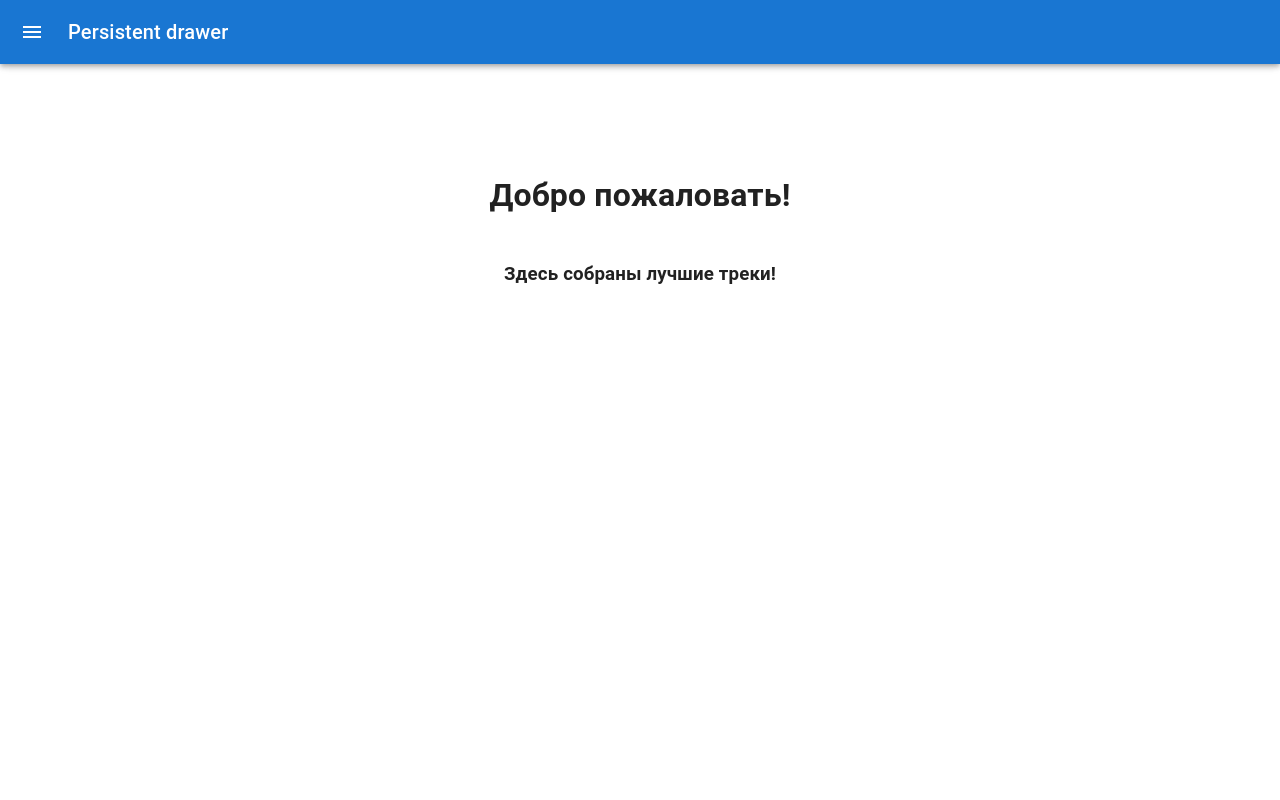
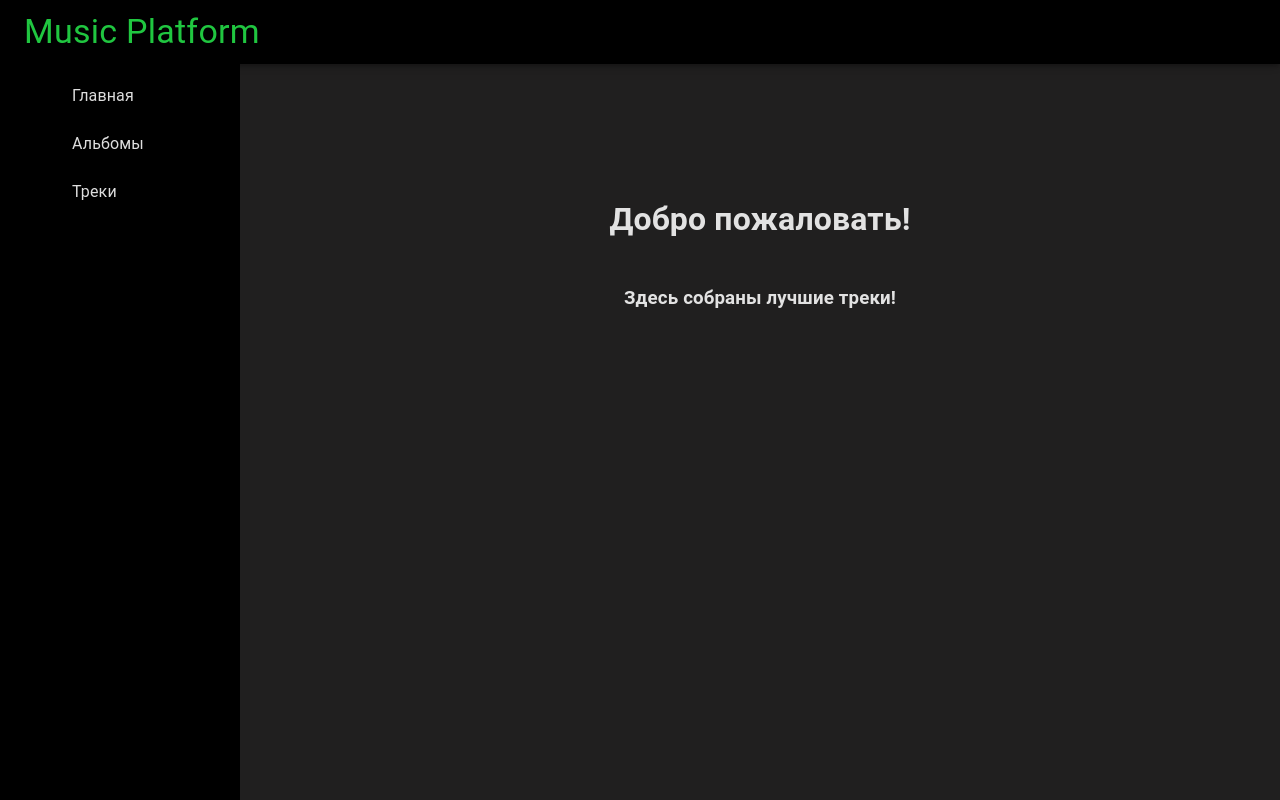
Before and after one commit to Vlad1slav1vanov/music-platform, a Next.js app in the folder client/: page / in a window 1280 px wide. Built offline with nearby package versions, Linux system fonts and the light colour scheme.

Commit message:
Навигация и хедер, добавление тем

```diff
--- /dev/null
+++ b/client/components/ClippedDrawer.tsx
@@ -0,0 +1,71 @@
+import * as React from 'react';
+import Box from '@mui/material/Box';
+import Drawer from '@mui/material/Drawer';
+import CssBaseline from '@mui/material/CssBaseline';
+import Toolbar from '@mui/material/Toolbar';
+import List from '@mui/material/List';
+import Divider from '@mui/material/Divider';
+import ListItem from '@mui/material/ListItem';
+import ListItemButton from '@mui/material/ListItemButton';
+import ListItemIcon from '@mui/material/ListItemIcon';
+import ListItemText from '@mui/material/ListItemText';
+import InboxIcon from '@mui/icons-material/MoveToInbox';
+import MailIcon from '@mui/icons-material/Mail';
+import Header from './Header';
+import { useRouter } from 'next/router';
+
+interface ClippedDrawerProps {
+  children: React.ReactNode;
+}
+
+const menuItems = [
+  { text: 'Главная', href: '/' },
+  { text: 'Альбомы', href: '/albums' },
+  { text: 'Треки', href: '/tracks' },
+];
+
+const drawerWidth = 240;
+
+const ClippedDrawer: React.FC<ClippedDrawerProps> = ({children}) => {
+  const router = useRouter();
+  return (
+    <Box sx={{ display: 'flex' }} >
+      <CssBaseline />
+      <Header />
+      <Drawer
+        variant="permanent"
+        sx={{
+          width: drawerWidth,
+          flexShrink: 0,
+          [`& .MuiDrawer-paper`]: { width: drawerWidth, boxSizing: 'border-box' },
+        }}
+      >
+        <Toolbar />
+        <Box sx={{ overflow: 'auto' }}>
+        <List>
+          {menuItems.map(({ text, href }, index) => (
+            <ListItem
+              key={text}
+              disablePadding
+              onClick={() => router.push(href)}
+            >
+              <ListItemButton>
+                <ListItemIcon>
+                  {index % 2 === 0 ? <InboxIcon /> : <MailIcon />}
+                </ListItemIcon>
+                <ListItemText primary={text} />
+              </ListItemButton>
+            </ListItem>
+          ))}
+        </List>
+          <Divider />
+        </Box>
+      </Drawer>
+      <Box component="main" sx={{ flexGrow: 1, p: 3 }}>
+        {children}
+      </Box>
+    </Box>
+  );
+}
+
+export default ClippedDrawer;
--- /dev/null
+++ b/client/components/Header.tsx
@@ -0,0 +1,23 @@
+import React from "react";
+import AppBar from '@mui/material/AppBar';
+import { Toolbar, Typography } from "@mui/material";
+
+
+const Header: React.FC = () => {
+  return (
+    <AppBar position="fixed" sx={{ zIndex: (theme) => theme.zIndex.drawer + 1 }} color="inherit">
+    <Toolbar>
+      <Typography
+      variant="h4"
+      noWrap
+      component="div"
+      color="primary"
+      >
+        Music Platform
+      </Typography>
+    </Toolbar>
+  </AppBar>
+  )
+}
+
+export default Header;
--- a/client/components/Navbar.tsx
+++ /dev/null
@@ -1,149 +0,0 @@
-import * as React from 'react';
-import {useRouter} from 'next/router';
-import { styled, useTheme } from '@mui/material/styles';
-import Box from '@mui/material/Box';
-import Drawer from '@mui/material/Drawer';
-import CssBaseline from '@mui/material/CssBaseline';
-import MuiAppBar, { AppBarProps as MuiAppBarProps } from '@mui/material/AppBar';
-import Toolbar from '@mui/material/Toolbar';
-import List from '@mui/material/List';
-import Typography from '@mui/material/Typography';
-import IconButton from '@mui/material/IconButton';
-import MenuIcon from '@mui/icons-material/Menu';
-import ChevronLeftIcon from '@mui/icons-material/ChevronLeft';
-import ChevronRightIcon from '@mui/icons-material/ChevronRight';
-import ListItem from '@mui/material/ListItem';
-import ListItemButton from '@mui/material/ListItemButton';
-import ListItemIcon from '@mui/material/ListItemIcon';
-import ListItemText from '@mui/material/ListItemText';
-import InboxIcon from '@mui/icons-material/MoveToInbox';
-import MailIcon from '@mui/icons-material/Mail';
-
-const drawerWidth = 240;
-
-const Main = styled('main', { shouldForwardProp: (prop) => prop !== 'open' })<{
-  open?: boolean;
-}>(({ theme, open }) => ({
-  flexGrow: 1,
-  padding: theme.spacing(3),
-  transition: theme.transitions.create('margin', {
-    easing: theme.transitions.easing.sharp,
-    duration: theme.transitions.duration.leavingScreen,
-  }),
-  marginLeft: `-${drawerWidth}px`,
-  ...(open && {
-    transition: theme.transitions.create('margin', {
-      easing: theme.transitions.easing.easeOut,
-      duration: theme.transitions.duration.enteringScreen,
-    }),
-    marginLeft: 0,
-  }),
-}));
-
-interface AppBarProps extends MuiAppBarProps {
-  open?: boolean;
-}
-
-const AppBar = styled(MuiAppBar, {
-  shouldForwardProp: (prop) => prop !== 'open',
-})<AppBarProps>(({ theme, open }) => ({
-  transition: theme.transitions.create(['margin', 'width'], {
-    easing: theme.transitions.easing.sharp,
-    duration: theme.transitions.duration.leavingScreen,
-  }),
-  ...(open && {
-    width: `calc(100% - ${drawerWidth}px)`,
-    marginLeft: `${drawerWidth}px`,
-    transition: theme.transitions.create(['margin', 'width'], {
-      easing: theme.transitions.easing.easeOut,
-      duration: theme.transitions.duration.enteringScreen,
-    }),
-  }),
-}));
-
-const DrawerHeader = styled('div')(({ theme }) => ({
-  display: 'flex',
-  alignItems: 'center',
-  padding: theme.spacing(0, 1),
-  ...theme.mixins.toolbar,
-  justifyContent: 'flex-end',
-}));
-
-const menuItems = [
-  {text: 'Главная', href: '/'},
-  {text: 'Список альбомов', href: '/albums'},
-  {text: 'Список треков', href: '/tracks'},
-]
-
-const Navbar = () => {
-  const theme = useTheme();
-  const [open, setOpen] = React.useState(false);
-  const router = useRouter();
-
-  const handleDrawerOpen = () => {
-    setOpen(true);
-  };
-
-  const handleDrawerClose = () => {
-    setOpen(false);
-  };
-
-  return (
-    <Box sx={{ display: 'flex' }}>
-      <CssBaseline />
-      <AppBar position="fixed" open={open}>
-        <Toolbar>
-          <IconButton
-            color="inherit"
-            aria-label="open drawer"
-            onClick={handleDrawerOpen}
-            edge="start"
-            sx={{ mr: 2, ...(open && { display: 'none' }) }}
-          >
-            <MenuIcon />
-          </IconButton>
-          <Typography variant="h6" noWrap component="div">
-            Persistent drawer
-          </Typography>
-        </Toolbar>
-      </AppBar>
-      <Drawer
-        sx={{
-          width: drawerWidth,
-          flexShrink: 0,
-          '& .MuiDrawer-paper': {
-            width: drawerWidth,
-            boxSizing: 'border-box',
-          },
-        }}
-        variant="persistent"
-        anchor="left"
-        open={open}
-      >
-        <DrawerHeader>
-          <IconButton onClick={handleDrawerClose}>
-            {theme.direction === 'ltr' ? <ChevronLeftIcon /> : <ChevronRightIcon />}
-          </IconButton>
-        </DrawerHeader>
-        <List>
-          {menuItems.map(({text, href}, index) => (
-            <ListItem
-            key={text}
-            disablePadding
-            onClick={() => router.push(href)}
-            >
-              <ListItemButton>
-                <ListItemIcon>
-                  {index % 2 === 0 ? <InboxIcon /> : <MailIcon />}
-                </ListItemIcon>
-                <ListItemText primary={text} />
-              </ListItemButton>
-            </ListItem>
-          ))}
-        </List>
-      </Drawer>
-    </Box>
-  );
-}
-
-export default Navbar;
--- a/client/layouts/MainLayout.tsx
+++ b/client/layouts/MainLayout.tsx
@@ -1,7 +1,7 @@
 import Head from 'next/head';
 import React from 'react';
 import styled from 'styled-components';
-import Navbar from '../components/Navbar';
+import ClippedDrawer from '../components/ClippedDrawer';
 import Player from '../components/Player';
 
 interface MainLayoutProps {
@@ -25,10 +25,7 @@ const MainLayout: React.FC<MainLayoutProps> = ({children, title, description, ke
         <meta name="keywords" content={keywords || "Музыка, треки, артисты"} />
         <meta name="viewport" content="width=device-width, initial-scale=1" />
       </Head>
-      <Navbar />
-      <Container>
-        {children}
-      </Container>
+      <ClippedDrawer children={children} />
       <Player />
     </>
   )
--- a/client/pages/index.tsx
+++ b/client/pages/index.tsx
@@ -1,6 +1,8 @@
 import React from 'react';
+import { ThemeProvider } from '@mui/material';
 import styled from 'styled-components';
 import MainLayout from '../layouts/MainLayout';
+import theme from '../theme/theme';
 
 const Center = styled.div`
   margin-top: 150px;
@@ -12,14 +14,14 @@ const Center = styled.div`
 
 const HomePage: React.FC = () => {
   return (
-    <>
+    <ThemeProvider theme={theme}>
       <MainLayout>
-        <Center>
-          <h1>Добро пожаловать!</h1>
-          <h3>Здесь собраны лучшие треки!</h3>
-        </Center>
-      </MainLayout>
-    </>
+          <Center>
+            <h1>Добро пожаловать!</h1>
+            <h3>Здесь собраны лучшие треки!</h3>
+          </Center>
+        </MainLayout>
+    </ThemeProvider>
   )
 }
 
--- /dev/null
+++ b/client/theme/theme.ts
@@ -0,0 +1,7 @@
+import { createTheme, Theme } from '@mui/material/styles';
+
+const themeJson = '{"palette":{"common":{"black":"#000","white":"#fff"},"background":{"paper":"#000000","default":"#201F1F"},"primary":{"light":"rgba(134, 242, 71, 1)","main":"rgba(32, 198, 64, 1)","dark":"rgba(14, 161, 6, 1)","contrastText":"rgba(255, 255, 255, 1)"},"secondary":{"light":"rgba(228, 80, 129, 1)","main":"rgba(234, 59, 121, 1)","dark":"rgba(165, 7, 78, 1)","contrastText":"#fff"},"error":{"light":"rgba(235, 62, 62, 1)","main":"rgba(208, 2, 27, 1)","dark":"#d32f2f","contrastText":"#fff"},"text":{"primary":"rgba(255, 255, 255, 0.87)","secondary":"rgba(255, 255, 255, 0.54)","disabled":"rgba(185, 181, 181, 0.38)","hint":"rgba(241, 241, 241, 0.38)"}}}'
+
+const theme: Theme = createTheme(JSON.parse(themeJson))
+
+export default theme;
--- a/package.json
+++ /dev/null
@@ -1,5 +0,0 @@
-{
-  "devDependencies": {
-    "eslint": "^8.31.0"
-  }
-}
```
Also changed, not shown: 1 other file (tests, documents, lock files or other folders).
